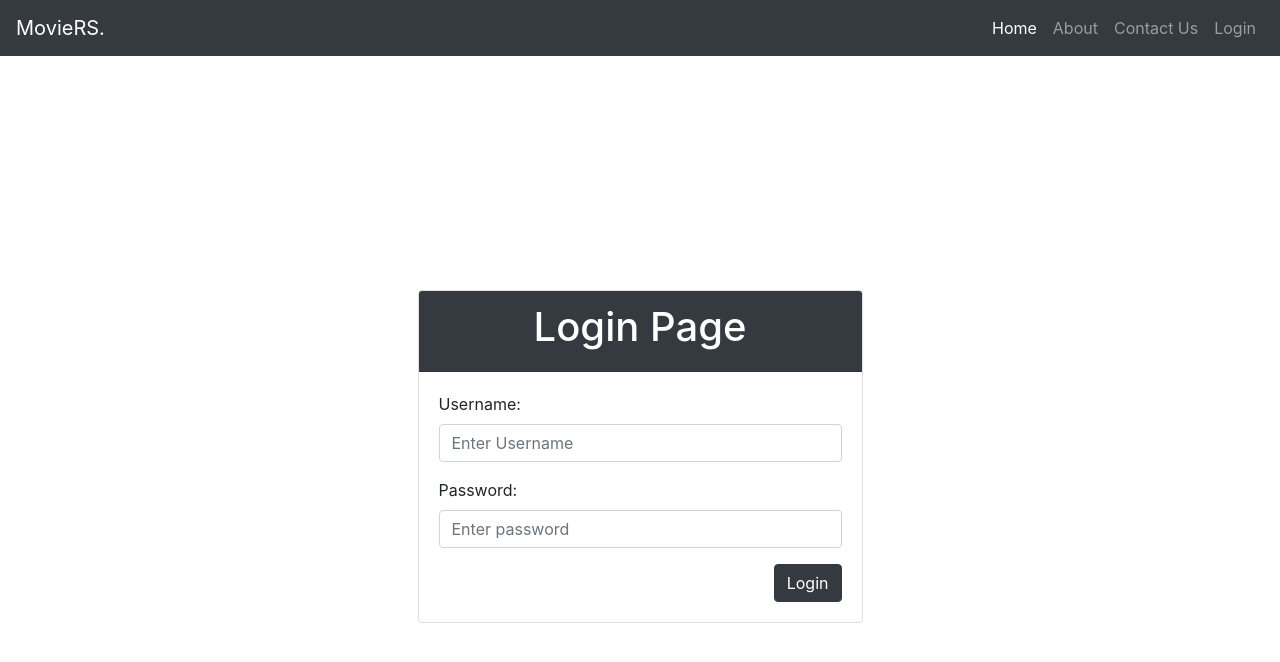
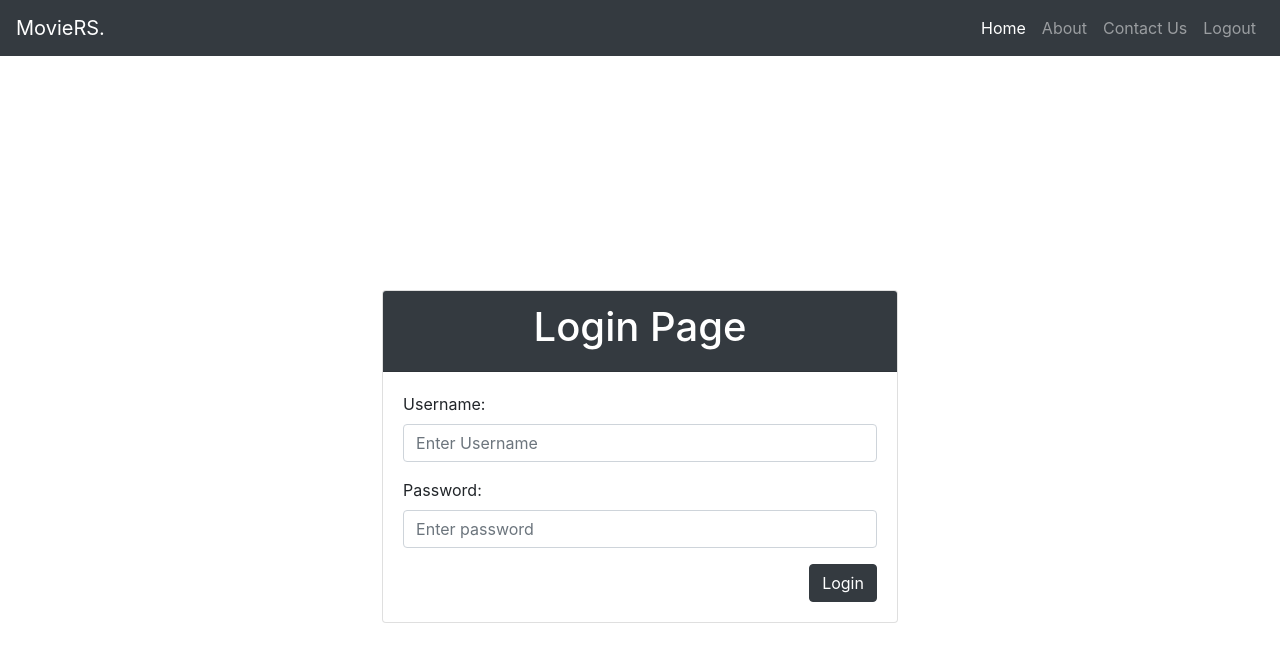
Before and after one commit to rajan98/Movie-Review-Site, an Angular app: page /login in a window 1280 px wide. Before the commit this address led to /. Shown: the top 662 px of the page. Built offline with nearby package versions, Linux system fonts and the light colour scheme.

Commit message:
Add files via upload

```diff
--- a/src/app/app.component.html
+++ b/src/app/app.component.html
@@ -1,4 +1,2 @@
 <app-header></app-header>
-<div class="container">
-    <app-login></app-login>
-</div>
+<router-outlet></router-outlet>
--- a/src/app/app.module.ts
+++ b/src/app/app.module.ts
@@ -2,7 +2,6 @@ import { BrowserModule } from '@angular/platform-browser';
 import { NgModule } from '@angular/core';
 import { FormsModule } from '@angular/forms';
 
-import { AppRoutingModule } from './app-routing.module';
 import { AppComponent } from './app.component';
 import { HeaderComponent } from './header/header.component';
 import { LoginComponent } from './login/login.component';
@@ -12,6 +11,8 @@ import { AdminComponent } from './admin/admin.component';
 import { AboutUsComponent } from './about-us/about-us.component';
 import { ContactUsComponent } from './contact-us/contact-us.component';
 import { AddMovieModalComponent } from './admin/add-movie-modal/add-movie-modal.component';
+
+import { AppRoutingModule } from './routing/routing.module';
 
 
 @NgModule({
@@ -29,7 +30,8 @@ import { AddMovieModalComponent } from './admin/add-movie-modal/add-movie-modal.
   imports: [
     BrowserModule,
     AppRoutingModule,
-    FormsModule
+    FormsModule,
+    AppRoutingModule
   ],
   providers: [],
   bootstrap: [AppComponent]
--- a/src/app/header/header.component.html
+++ b/src/app/header/header.component.html
@@ -1,22 +1,23 @@
 <nav class="navbar navbar-expand-lg navbar-dark bg-dark">
   <a class="navbar-brand" href="#">MovieRS.</a>
-    <button class="navbar-toggler" type="button" data-toggle="collapse" data-target="#navbarSupportedContent" aria-controls="navbarSupportedContent" aria-expanded="false" aria-label="Toggle navigation">
+  <button class="navbar-toggler" type="button" data-toggle="collapse" data-target="#navbarSupportedContent"
+    aria-controls="navbarSupportedContent" aria-expanded="false" aria-label="Toggle navigation">
     <span class="navbar-toggler-icon"></span>
   </button>
 
   <div class="collapse navbar-collapse" id="navbarSupportedContent">
     <ul class="navbar-nav ml-auto">
       <li class="nav-item active">
-          <a class="nav-link" href="#">Home <span class="sr-only">(current)</span></a>
+        <a class="nav-link" routerLink="/home">Home <span class="sr-only">(current)</span></a>
       </li>
       <li class="nav-item">
-          <a class="nav-link" href="#">About</a>
+        <a class="nav-link" routerLink="/about">About</a>
       </li>
       <li class="nav-item">
-          <a class="nav-link" href="#">Contact Us</a>
+        <a class="nav-link" routerLink="/contact">Contact Us</a>
       </li>
       <li class="nav-item">
-          <a class="nav-link" href="#">Login</a>
+        <a class="nav-link" routerLink="/login">Logout</a>
       </li>
     </ul>
   </div>
--- a/src/app/login/login.component.ts
+++ b/src/app/login/login.component.ts
@@ -1,4 +1,5 @@
 import { Component, OnInit } from '@angular/core';
+import { Router } from '@angular/router';
 
 @Component({
   selector: 'app-login',
@@ -32,7 +33,7 @@ export class LoginComponent implements OnInit {
     }
   ]
 
-  constructor() { }
+  constructor(public router: Router){}
 
   ngOnInit() {
   }
@@ -43,10 +44,10 @@ export class LoginComponent implements OnInit {
       if(this.username == this.loginDetail[i].username && this.password == this.loginDetail[i].password){
         this.loginSuccess = true;
         if(this.username == 'admin'){
-          console.log("Admin successfully logged in");
+          this.router.navigate(['admin']);
         }
         else{
-          console.log( this.username + " Successfully logged in");
+          this.router.navigate(['home']);
         }
       }
     }
```
Also changed, not shown: src/app/routing/routes.ts (added, +17 -0 lines), src/app/routing/routing.module.ts (added, +15 -0 lines). Lines whose indentation alone changed are shown as unchanged.
